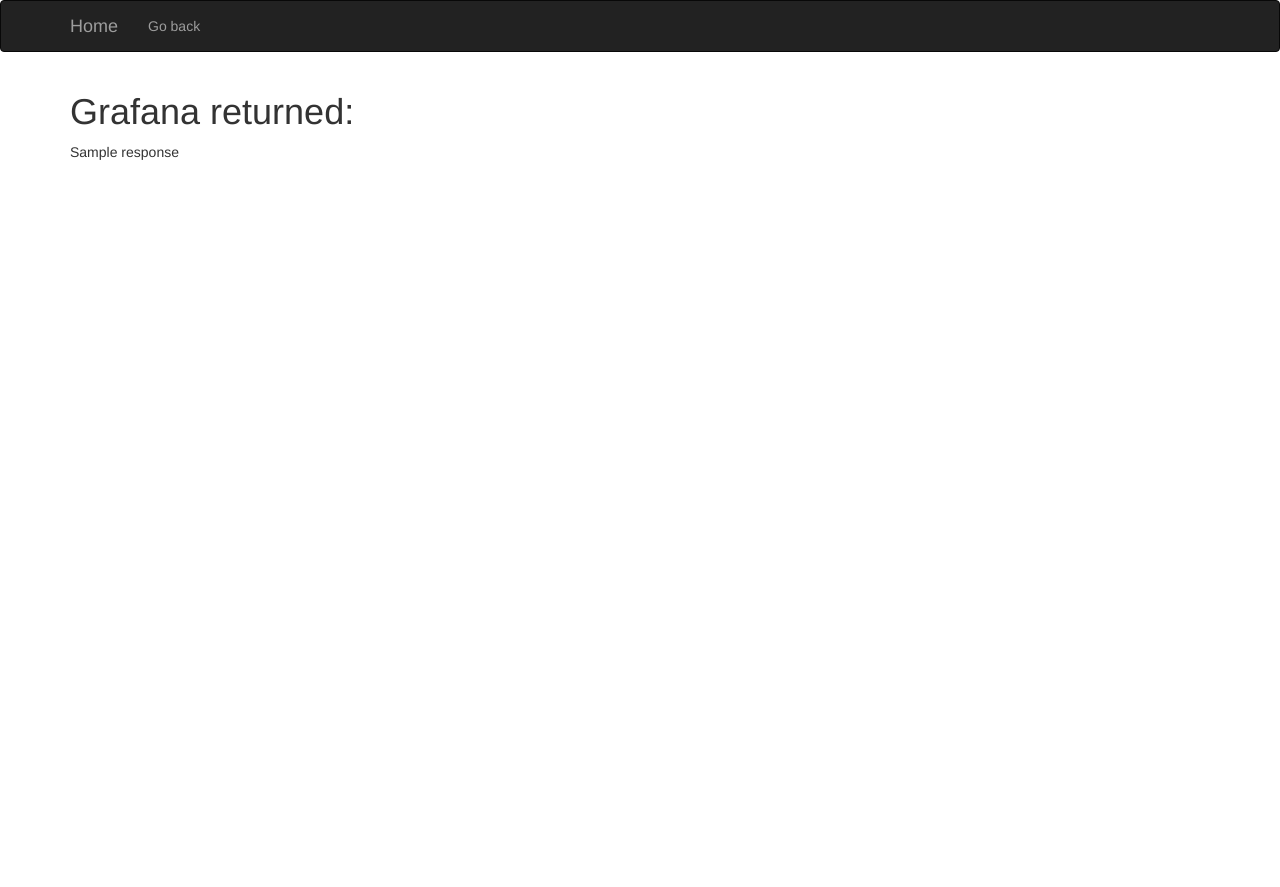
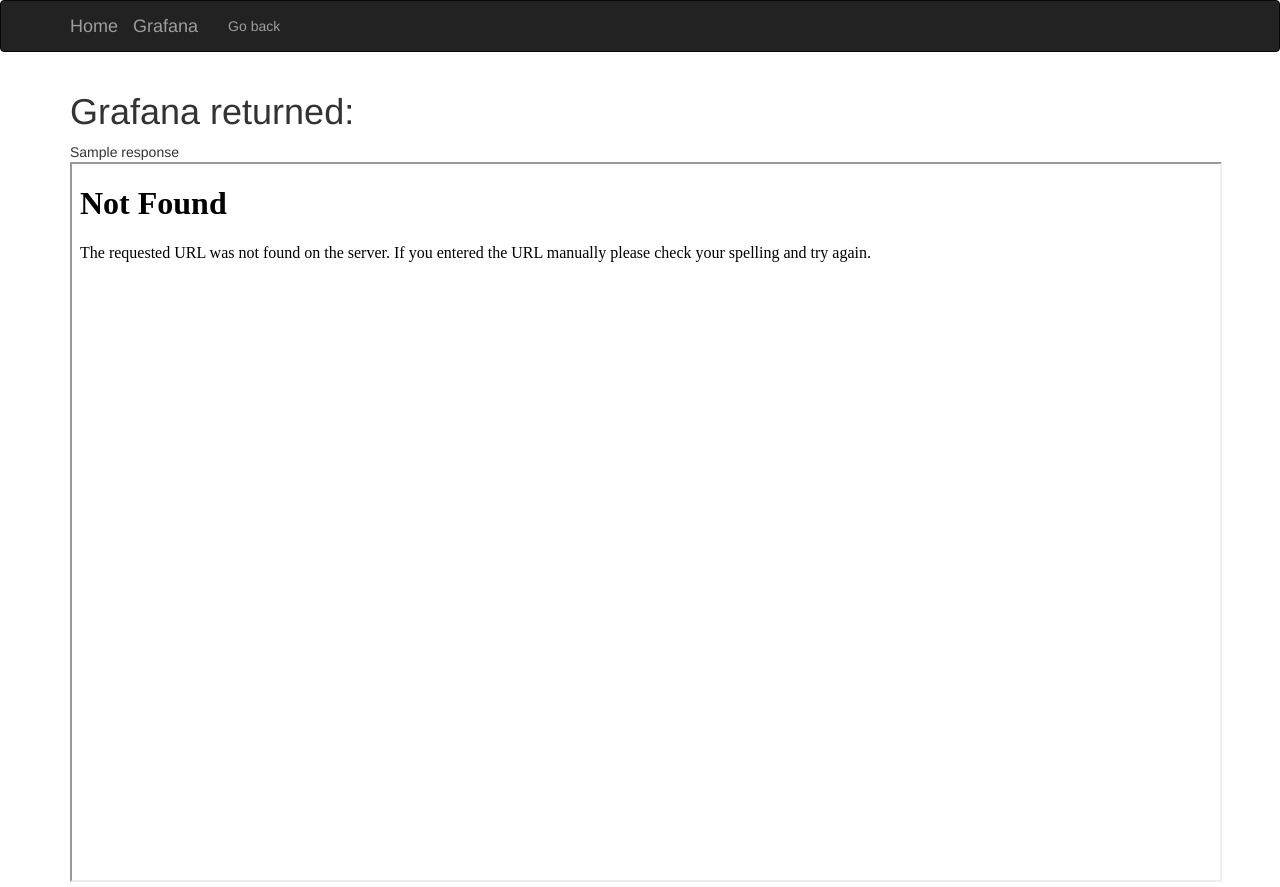
Before and after one commit to sankalp-sangle/Deja-Vu, a Python web app: template templates/switchPush.html in a window 1280 px wide. Before the commit the page ends 160 px from the top, so only its background shows below. Run offline with Jinja, Linux system fonts and the light colour scheme; the template is opened without the code that fills it: most values are stand-ins (such as "Sample title", 1, 10 or a date in 2020); some libraries are stand-ins or nearby versions.

Commit message:
Added embedding Grafana into application

```diff
--- a/templates/base.html
+++ b/templates/base.html
@@ -17,6 +17,7 @@
                 <span class="icon-bar"></span>
             </button>
             <a class="navbar-brand" href="/">Home</a>
+            <a class="navbar-brand" href={{ url_for('grafana') }}>Grafana</a>
         </div>
         <div class="navbar-collapse collapse">
             <ul class="nav navbar-nav">
--- /dev/null
+++ b/templates/grafana.html
@@ -0,0 +1,5 @@
+{% extends 'base.html' %}
+
+{% block page_content %}
+<iframe src="http://localhost:3000/?orgId=1" width = "1200" height = "750"></iframe>
+{% endblock page_content %}
--- a/templates/index.html
+++ b/templates/index.html
@@ -16,4 +16,5 @@
 Scenario Duration : {{duration}} seconds
 <br>
 Trigger Switch : Switch {{switch}}
+<br>
 {% endblock %}
--- a/templates/switchPush.html
+++ b/templates/switchPush.html
@@ -7,4 +7,9 @@
 {% block page_content %}
     <h1>Grafana returned: </h1>
     {{response}}
+    <br>
+    {% if dashboardID %}
+    <iframe src="http://localhost:3000/d/{{dashboardID}}" width = "1152" height = "720"></iframe>
+    {% endif %}
+
 {% endblock page_content %}
```
Also changed, not shown: hello.py (+6 -1 lines).
